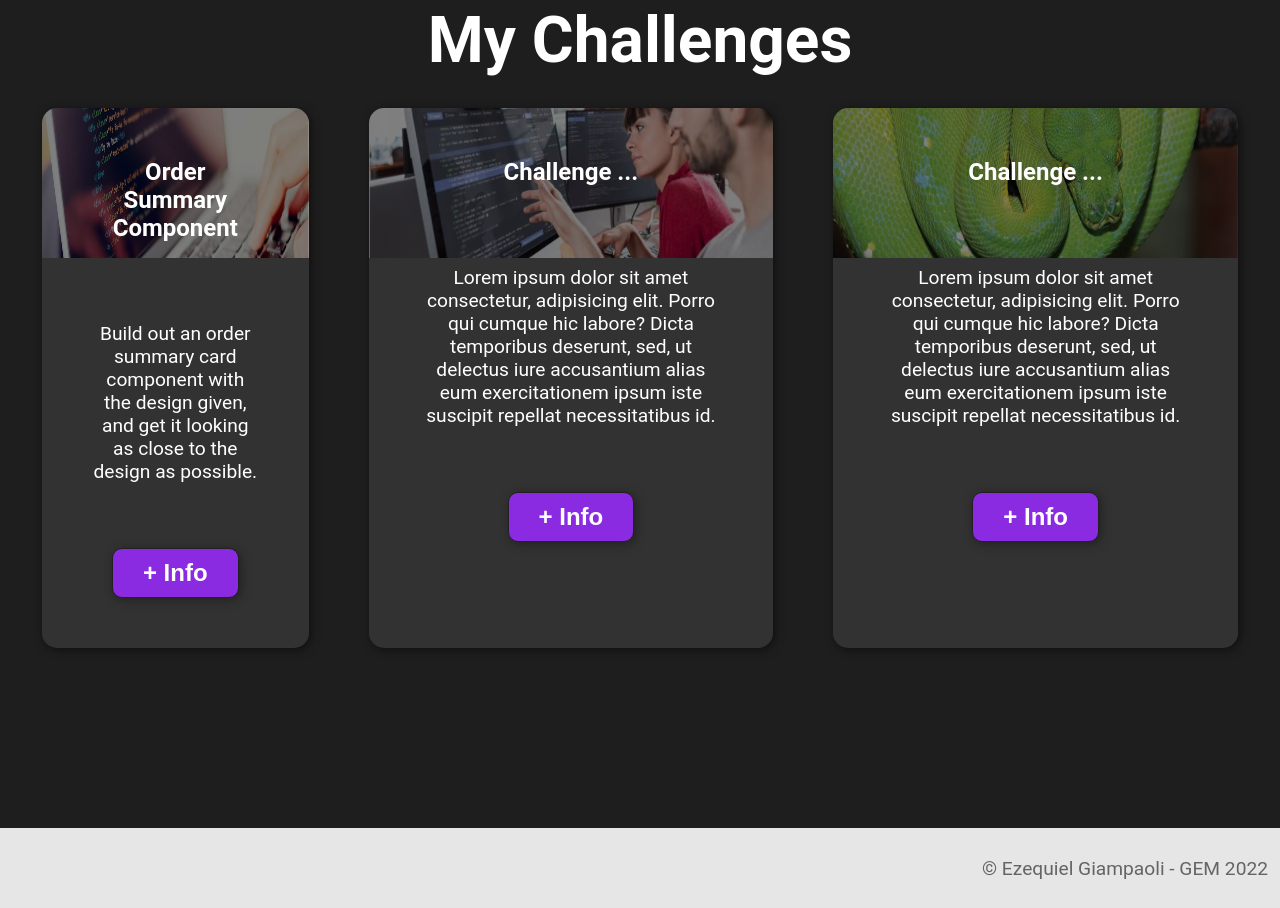
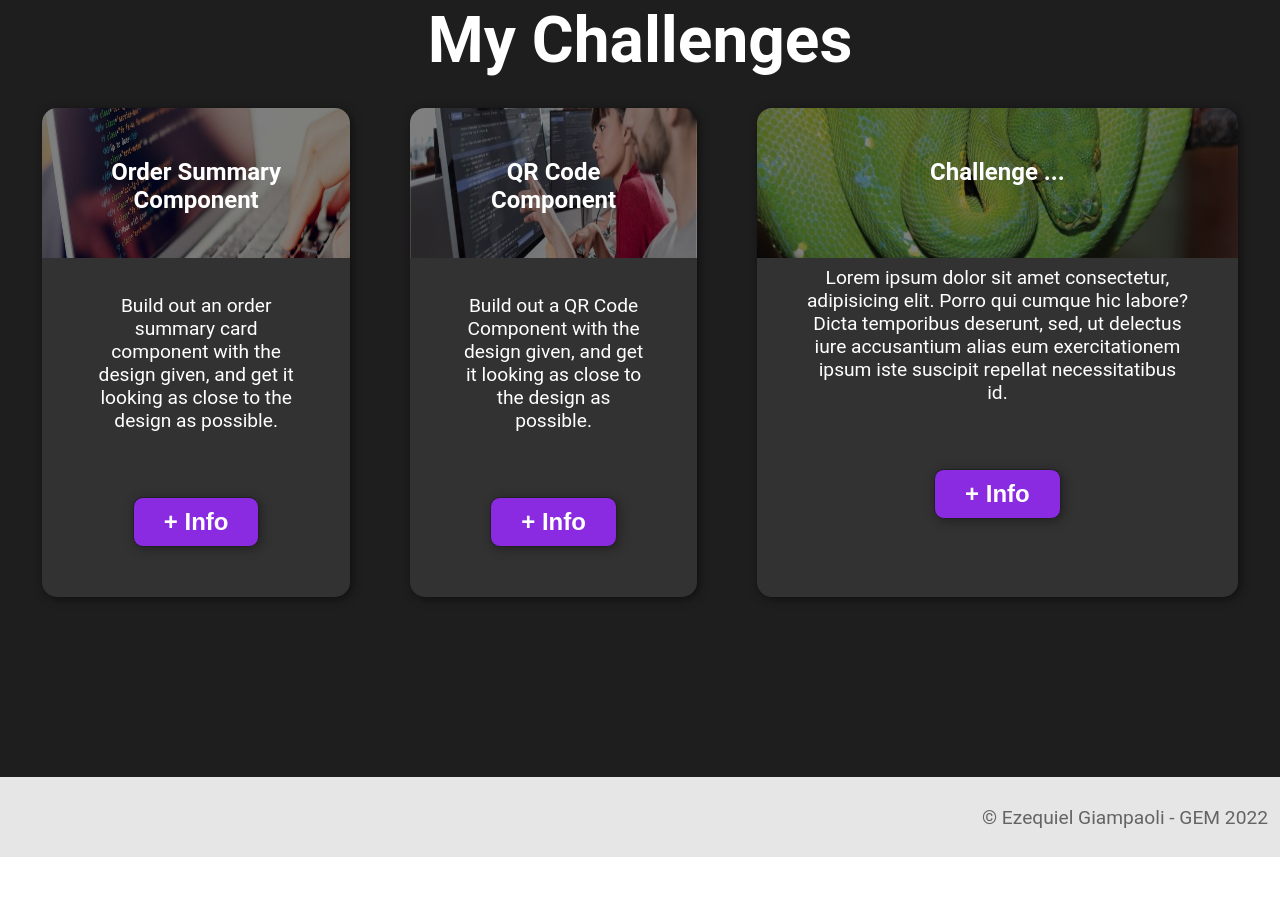
Before and after one commit to egiam/frontendmentor_challenges, a plain HTML site: page index.html in a window 1280 px wide. Shown: the part 1767-2675 px from the top of the page. After the commit the page ends 2624 px from the top, so only its background shows below. Drawn offline with Linux system fonts and the light colour scheme.

Commit message:
Updated with link to second challenge

```diff
--- a/index.html
+++ b/index.html
@@ -347,11 +347,11 @@
 
                     <!--  -->
                     <div class="cart">
-                        <h3>Challenge ...</h3>
+                        <h3>QR Code Component</h3>
                         <p>
-                            Lorem ipsum dolor sit amet consectetur, adipisicing elit. Porro qui cumque hic labore? Dicta temporibus deserunt, sed, ut delectus iure accusantium alias eum exercitationem ipsum iste suscipit repellat necessitatibus id.
+                            Build out a QR Code Component with the design given, and get it looking as close to the design as possible.
                         </p>
-                        <form action="">
+                        <form action="https://egiam.github.io/QR-Code-Component/">
                             <button>+ Info</button>
                         </form>
                     </div>
```
